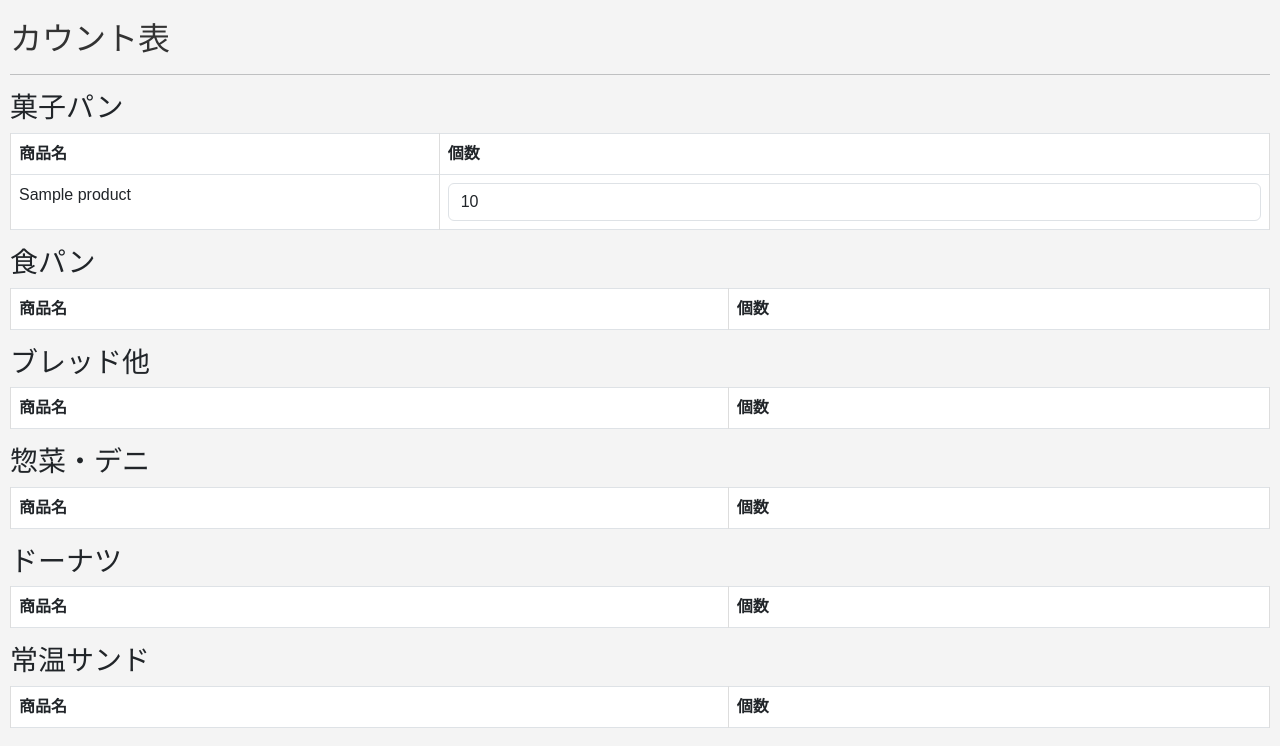
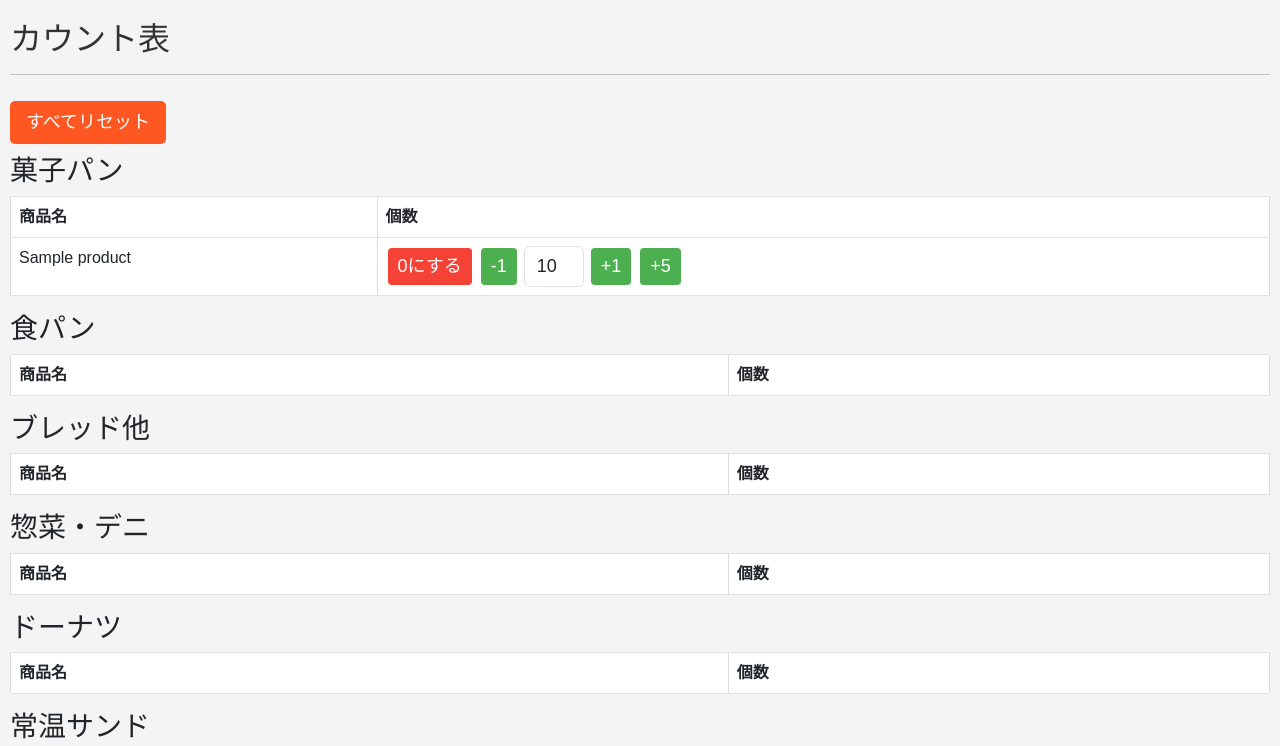
Before and after one commit to shiga029430/render_loss, a Django app: page / in a window 1280 px wide. Shown: the part 56-802 px from the top of the page. Run offline with Django 5.2, Linux system fonts and the light colour scheme; tables that the repository leaves empty hold one stand-in row (values such as "Sample post"); lists and menus that the app fills with data are empty.

Commit message:
[feat] editに並び順が表示されるように修正，数量をボタンで変更できるように改良

```diff
--- a/products/models.py
+++ b/products/models.py
@@ -15,7 +15,7 @@
     name = models.CharField(max_length=100)
     category = models.CharField(max_length=2, choices=CATEGORY_CHOICES, default='1')  # CharFieldを使用
     order = models.IntegerField(default=0, editable=False)  # 並べ替え用の順番フィールド
-    quantity = models.PositiveIntegerField(default=0)
+    quantity = models.PositiveIntegerField(default=0, editable=False)  # 在庫数
 
     def save(self, *args, **kwargs):
         # 新規作成の場合のみorderを設定
--- a/templates/base.html
+++ b/templates/base.html
@@ -15,9 +15,13 @@
         }
 
         body {
+            font-family: Arial, sans-serif;
+            margin: 0;
+            padding: 0 10px;
             display: flex;
             flex-direction: column;
             min-height: 100vh;
+            background-color: #f4f4f4;
         }
 
         .container {
@@ -42,6 +46,27 @@
         /* ナビゲーションバーアイテムに余白を追加 */
         .navbar-nav .nav-item {
             margin-right: 20px;
+        }
+
+        table {
+            width: 100%;
+            border-collapse: collapse;
+        }
+
+        th, td {
+            padding: 8px;
+            text-align: left;
+            border: 1px solid #ddd;
+            background-color: #ffffff;
+        }
+
+        th {
+            background-color: #f2f2f2;
+        }
+
+        h2 {
+            margin-top: 20px;
+            color: #333;
         }
         {% block style %}
         {% endblock %}
--- a/templates/products/product_list.html
+++ b/templates/products/product_list.html
@@ -2,36 +2,56 @@
 {% load custom_filters %}  <!-- カスタムフィルタをロード -->
 
 {% block title %}カウント表{% endblock %}
-
 {% block style %}
-    body {
-        font-family: Arial, sans-serif;
-        margin: 0;
-        padding: 0 10px;
-        background-color: #f4f4f4;
-    }
-    table {
-        width: 100%;
-        border-collapse: collapse;
+    /* トグルボタンのスタイル */
+    .counter-btn {
+        padding: 5px 10px;
+        margin: 0 2px;
+        background-color: #4CAF50;
+        color: white;
+        border: none;
+        border-radius: 4px;
+        font-size: 18px;
+        cursor: pointer;
     }
 
-    th, td {
-        padding: 8px;
-        text-align: left;
-        border: 1px solid #ddd;
+    .counter-btn.reset {
+        background-color: #f44336; /* リセットボタンは赤 */
     }
 
-    th {
-        background-color: #f2f2f2;
+    .counter-btn:disabled {
+        background-color: #ddd;
+        cursor: not-allowed;
     }
 
-    h2 {
-        margin-top: 20px;
-        color: #333;
+    .counter-container {
+        display: flex;
+        align-items: center;
+        gap: 5px;
+    }
+
+    .reset-all-btn {
+        margin: 10px 0;
+        padding: 8px 16px;
+        background-color: #ff5722;
+        color: white;
+        border: none;
+        border-radius: 5px;
+        font-size: 18px;
+        cursor: pointer;
+    }
+
+    input[type="number"] {
+        width: 60px;
+        text-align: center;
+        font-size: 18px;
     }
 {% endblock %}
 
 {% block content %}
+
+    <!-- すべてリセットボタン -->
+    <button type="button" class="reset-all-btn" onclick="resetAllQuantities()">すべてリセット</button>
 
     <form method="POST">
         {% csrf_token %}
@@ -49,7 +69,13 @@
                         <tr>
                             <td>{{ product.name }}</td>
                             <td>
-                                <input type="number" class="form-control" name="quantity_{{ product.id }}" value="{{ product.quantity }}" min="0">
+                                <div class="counter-container">
+                                    <button type="button" class="counter-btn reset" onclick="changeQuantity('{{ product.id }}', 0, true)">0にする</button>
+                                    <button type="button" class="counter-btn" onclick="changeQuantity('{{ product.id }}', -1)">-1</button>
+                                    <input type="number" id="quantity_{{ product.id }}" class="form-control" name="quantity_{{ product.id }}" value="{{ product.quantity }}" min="0">
+                                    <button type="button" class="counter-btn" onclick="changeQuantity('{{ product.id }}', 1)">+1</button>
+                                    <button type="button" class="counter-btn" onclick="changeQuantity('{{ product.id }}', 5)">+5</button>
+                                </div>
                             </td>
                         </tr>
                     {% endfor %}
@@ -59,4 +85,19 @@
         <button type="submit" class="btn btn-primary mt-3">リストを更新</button>
     </form>
 
+    <script>
+        function changeQuantity(productId, amount, reset = false) {
+            const inputField = document.getElementById(`quantity_${productId}`);
+            let newValue = reset ? 0 : Math.max(0, (parseInt(inputField.value) || 0) + amount);  // 0未満にならないように
+            inputField.value = newValue;
+        }
+
+        function resetAllQuantities() {
+            const inputs = document.querySelectorAll('input[type="number"]');
+            inputs.forEach(input => {
+                input.value = 0;
+            });
+        }
+    </script>
+
 {% endblock %}
```
Also changed, not shown: templates/products/display_edit.html (+2 -22 lines), products/migrations/0001_initial.py (deleted), products/migrations/0002_productcategory_alter_product_name_product_category.py (deleted), products/migrations/0003_alter_product_category_delete_productcategory.py (deleted), products/migrations/0004_alter_product_category.py (deleted), products/migrations/0005_product_order.py (deleted), products/migrations/0006_product_quantity.py (deleted), products/migrations/0007_alter_product_category.py (deleted), 1 other file.
